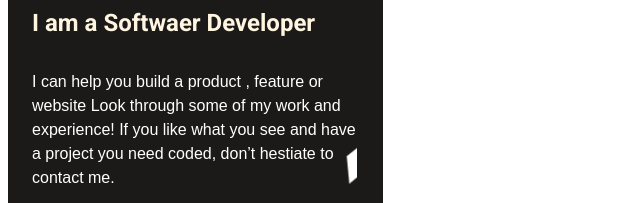
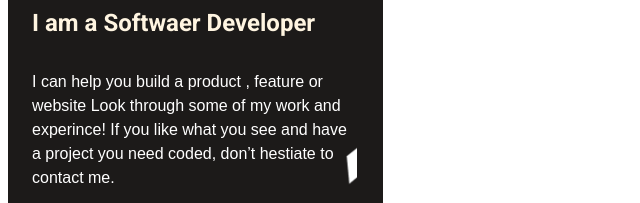
Before and after one commit to SAZZAD1Q2/My-Portfolio, a website: page index.html in a window 1280 px wide. Shown: the part 327-530 px from the top of the page, 0-640 px from the left. Drawn offline with Linux system fonts and the light colour scheme.

Commit message:
last commit

```diff
--- a/index.html
+++ b/index.html
@@ -25,7 +25,7 @@
     <section class="hero">
         <h1 class="title">Hey There.<br>I'm Sazzad</h1>
         <h1 class="sub-title">I am a Softwaer Developer</h1>
-        <h1 class="detail">I can help you build a product , feature or website Look through some of my work and experience! If you like what you see and have a project you need coded,
+        <h1 class="detail">I can help you build a product , feature or website Look through some of my work and experince! If you like what you see and have a project you need coded,
             don’t hestiate to contact me.</h1>
     </section>
     <!--social media-->
```
